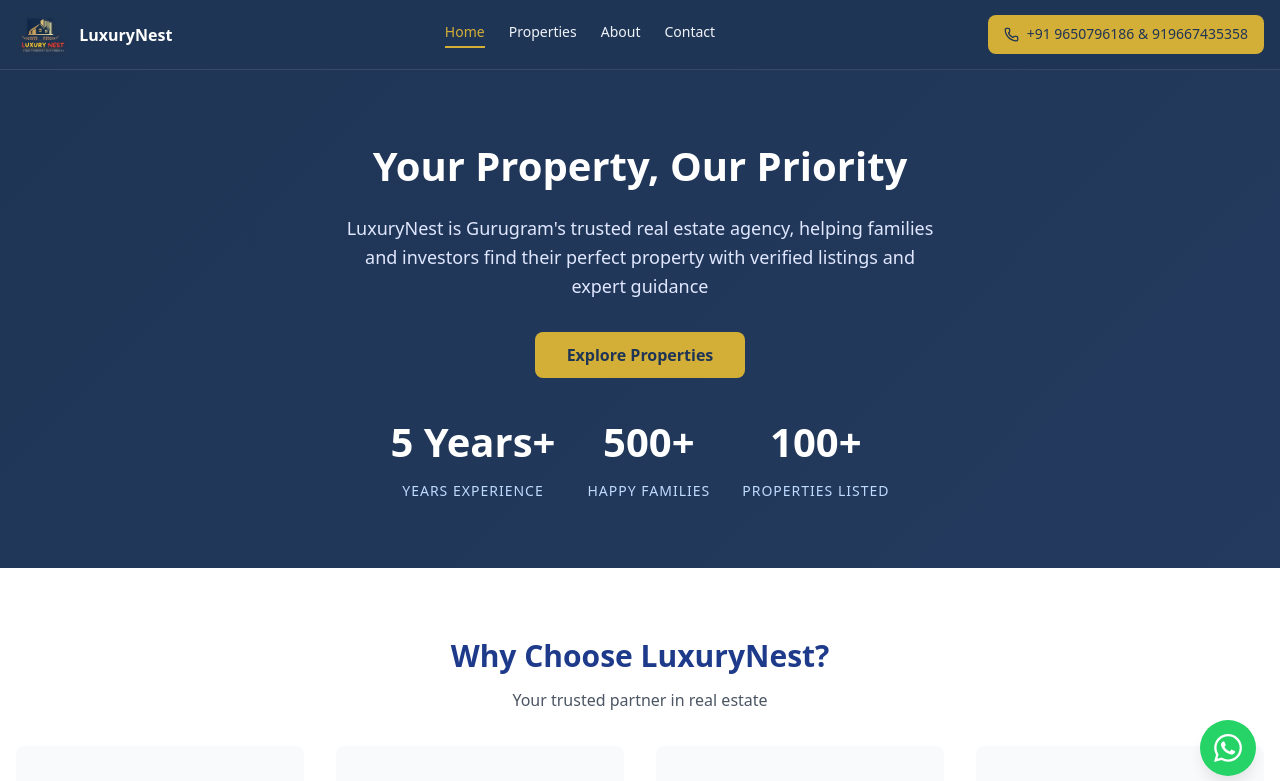
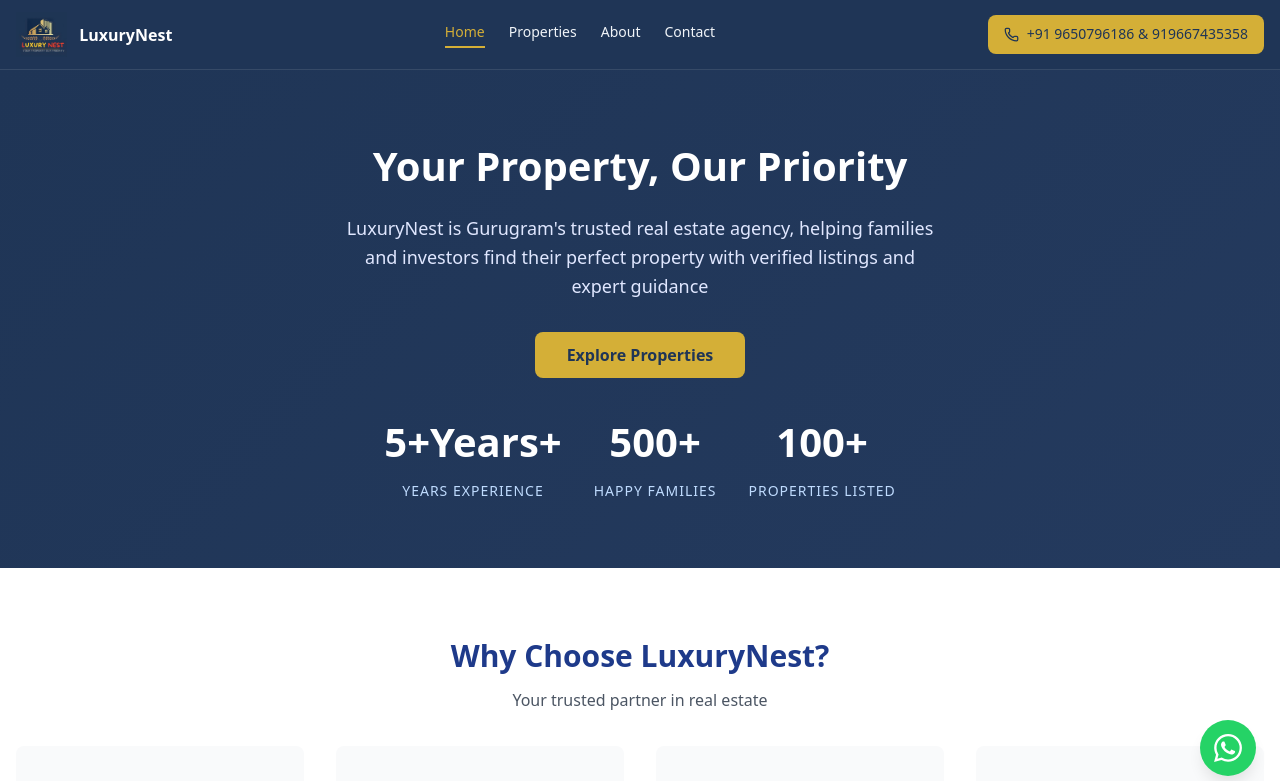
Before and after one commit to gauravquest00-create/luxurynest.llp, a React (Vite) app: page / in a window 1280 px wide. Shown: the top 781 px of the page. Built offline with nearby package versions, Linux system fonts and the light colour scheme.

Commit message:
Update siteConfig.js

```diff
--- a/src/data/siteConfig.js
+++ b/src/data/siteConfig.js
@@ -27,7 +27,7 @@
 
   hours: "Tuesday – Monday: 10:00 AM – 7:00 PM",
 
-  experience: "5 Years",
+  experience: "5+Years",
   familiesServed: "500+",
   propertiesListed: "100+",
   satisfaction: "98%",
```
